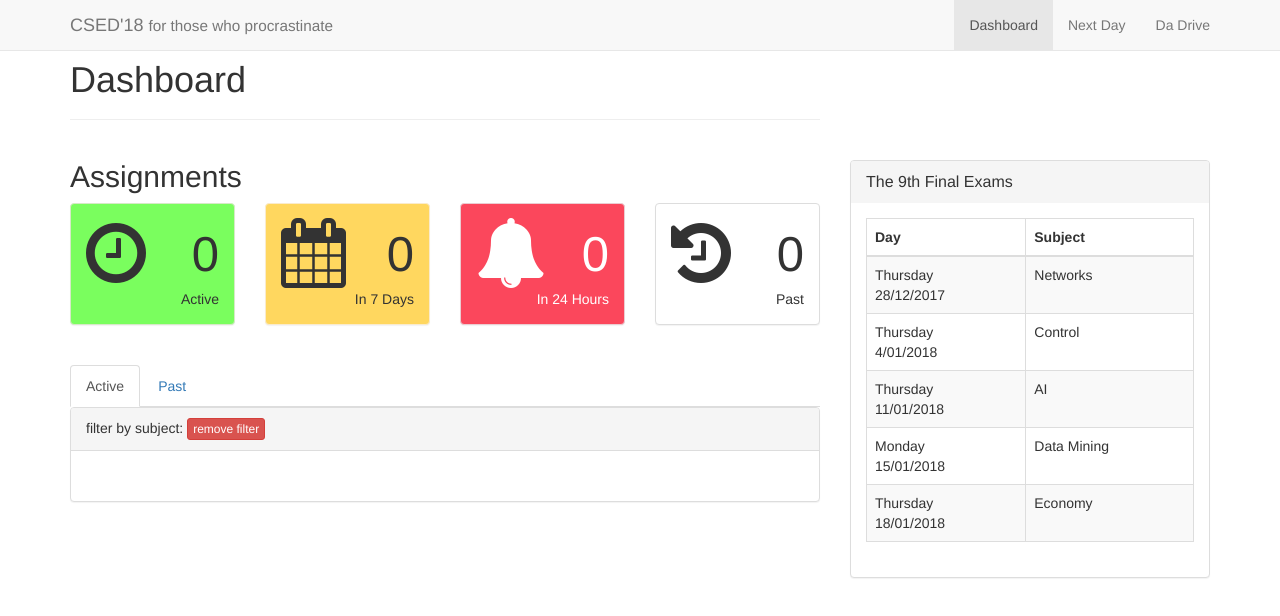
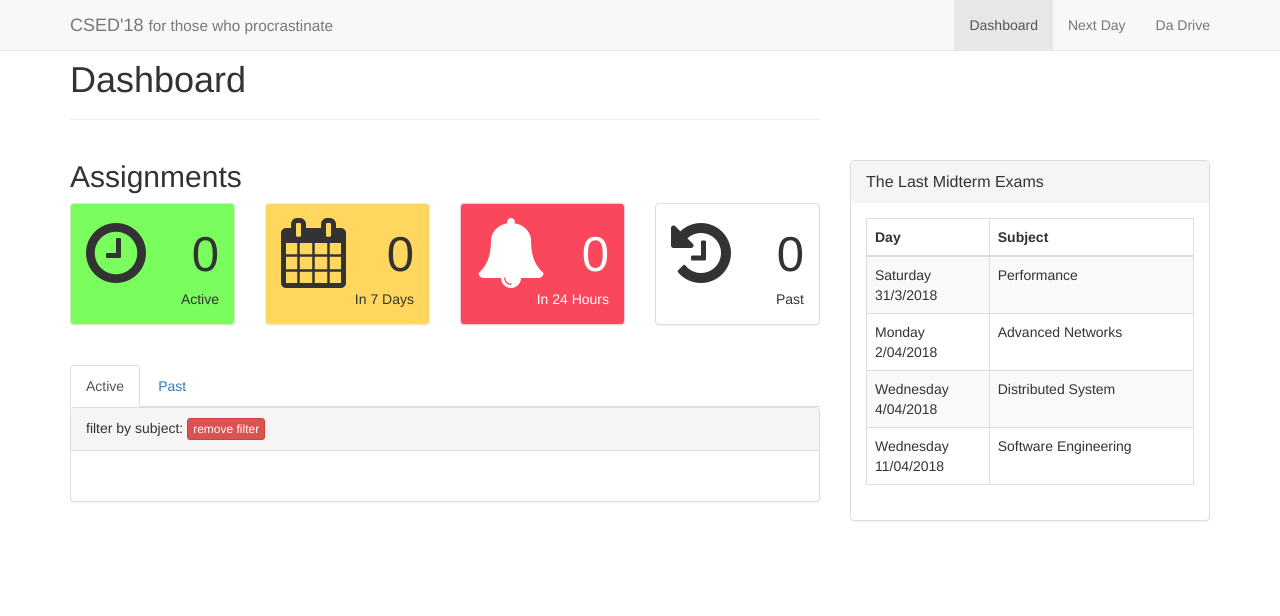
Before and after one commit to csed2018/csed2018.github.io, a plain HTML site: page index.html in a window 1280 px wide. Drawn offline with Linux system fonts and the light colour scheme; no server answers.

Commit message:
Remove final exams schedule and added midterm schedule in same the skeleton (removed a cell)

```diff
--- a/index.html
+++ b/index.html
@@ -199,7 +199,7 @@
       <div class="panel-group">
         <div class="panel panel-default">
           <div class="panel-heading panel-title">
-            The 9th Final Exams
+            The Last Midterm Exams
           </div>
           <div class="panel-body">
               <table class="table table-striped table-bordered table-hover">
@@ -211,24 +211,20 @@
                   </thead>
                   <tbody>
                       <tr>
-                          <td>Thursday <br> 28/12/2017 </td>
-                          <td>Networks</td>
+                          <td>Saturday <br> 31/3/2018 </td>
+                          <td>Performance</td>
                       </tr>
                       <tr>
-                          <td>Thursday <br> 4/01/2018 </td>
-                          <td>Control</td>
+                          <td>Monday <br> 2/04/2018 </td>
+                          <td>Advanced Networks</td>
                       </tr>
                       <tr>
-                          <td>Thursday <br> 11/01/2018 </td>
-                          <td>AI</td>
+                          <td>Wednesday <br> 4/04/2018 </td>
+                          <td>Distributed System</td>
                       </tr>
                       <tr>
-                          <td>Monday <br> 15/01/2018 </td>
-                          <td>Data Mining</td>
-                      </tr>
-                      <tr>
-                          <td>Thursday <br> 18/01/2018 </td>
-                          <td>Economy</td>
+                          <td>Wednesday <br> 11/04/2018 </td>
+                          <td>Software Engineering</td>
                       </tr>
                   </tbody>
               </table>
```
